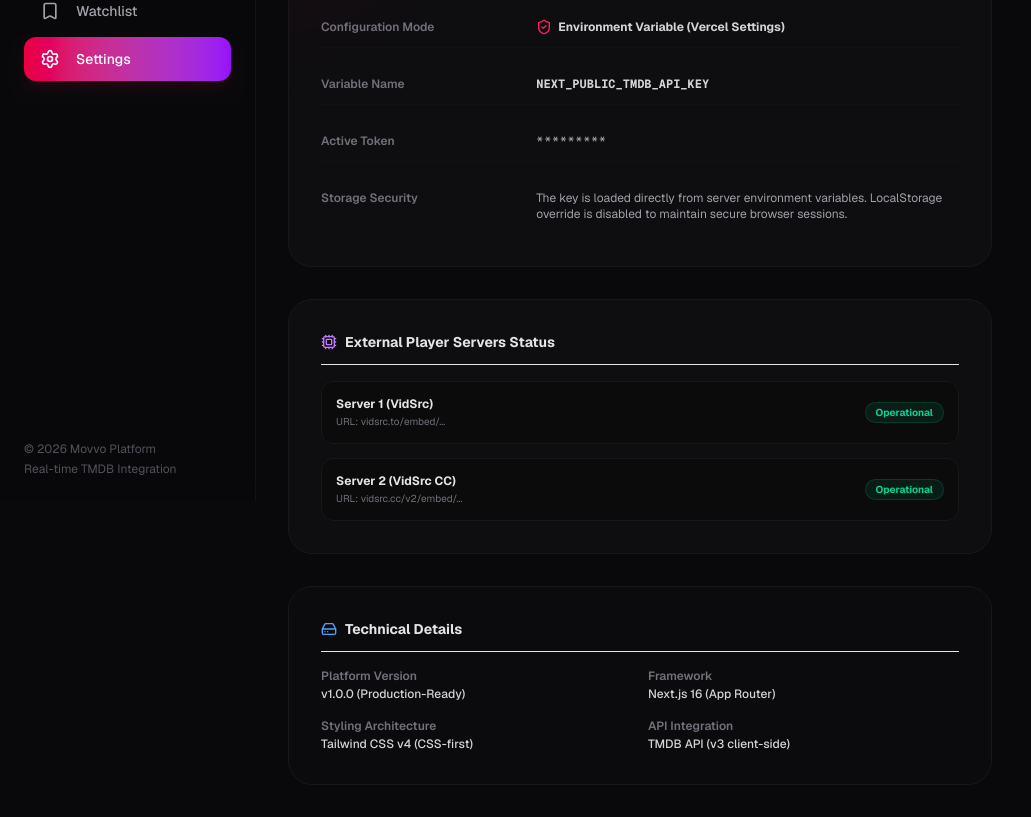
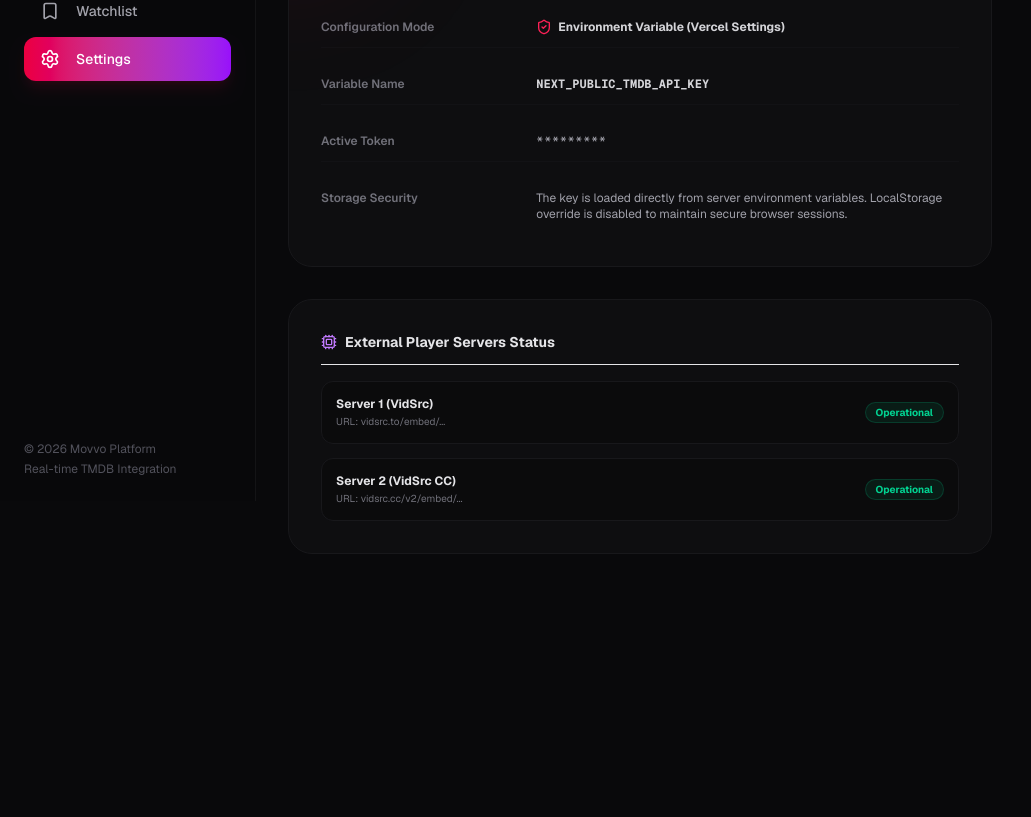
Before and after one commit to 3b3zeem/Movvo, a Next.js app: page /settings in a window 1280 px wide. Shown: the part 299-1116 px from the top of the page, without its empty margins (0-1031 px from the left). After the commit the page ends 885 px from the top, so only its background shows below. Built offline with nearby package versions, Linux system fonts and the light colour scheme; no server answers.

Commit message:
feat: add system settings page to monitor API key status and streaming server health

```diff
--- a/src/app/settings/page.tsx
+++ b/src/app/settings/page.tsx
@@ -124,33 +124,6 @@ export default function SettingsPage() {
           </div>
         </div>
       </div>
-
-      {/* System Information */}
-      <div className="bg-zinc-900/20 border border-zinc-900 rounded-3xl p-6 md:p-8 space-y-4">
-        <h3 className="text-sm font-bold text-zinc-200 flex items-center gap-2 border-b border-zinc-850 pb-3">
-          <HardDrive className="w-4 h-4 text-blue-400" />
-          Technical Details
-        </h3>
-
-        <div className="grid grid-cols-2 gap-4 text-xs text-zinc-400">
-          <div>
-            <span className="block text-zinc-500 font-semibold mb-0.5">Platform Version</span>
-            <span className="text-zinc-300 font-medium">v1.0.0 (Production-Ready)</span>
-          </div>
-          <div>
-            <span className="block text-zinc-500 font-semibold mb-0.5">Framework</span>
-            <span className="text-zinc-300 font-medium">Next.js 16 (App Router)</span>
-          </div>
-          <div>
-            <span className="block text-zinc-500 font-semibold mb-0.5">Styling Architecture</span>
-            <span className="text-zinc-300 font-medium">Tailwind CSS v4 (CSS-first)</span>
-          </div>
-          <div>
-            <span className="block text-zinc-500 font-semibold mb-0.5">API Integration</span>
-            <span className="text-zinc-300 font-medium">TMDB API (v3 client-side)</span>
-          </div>
-        </div>
-      </div>
     </div>
   );
 }
```
